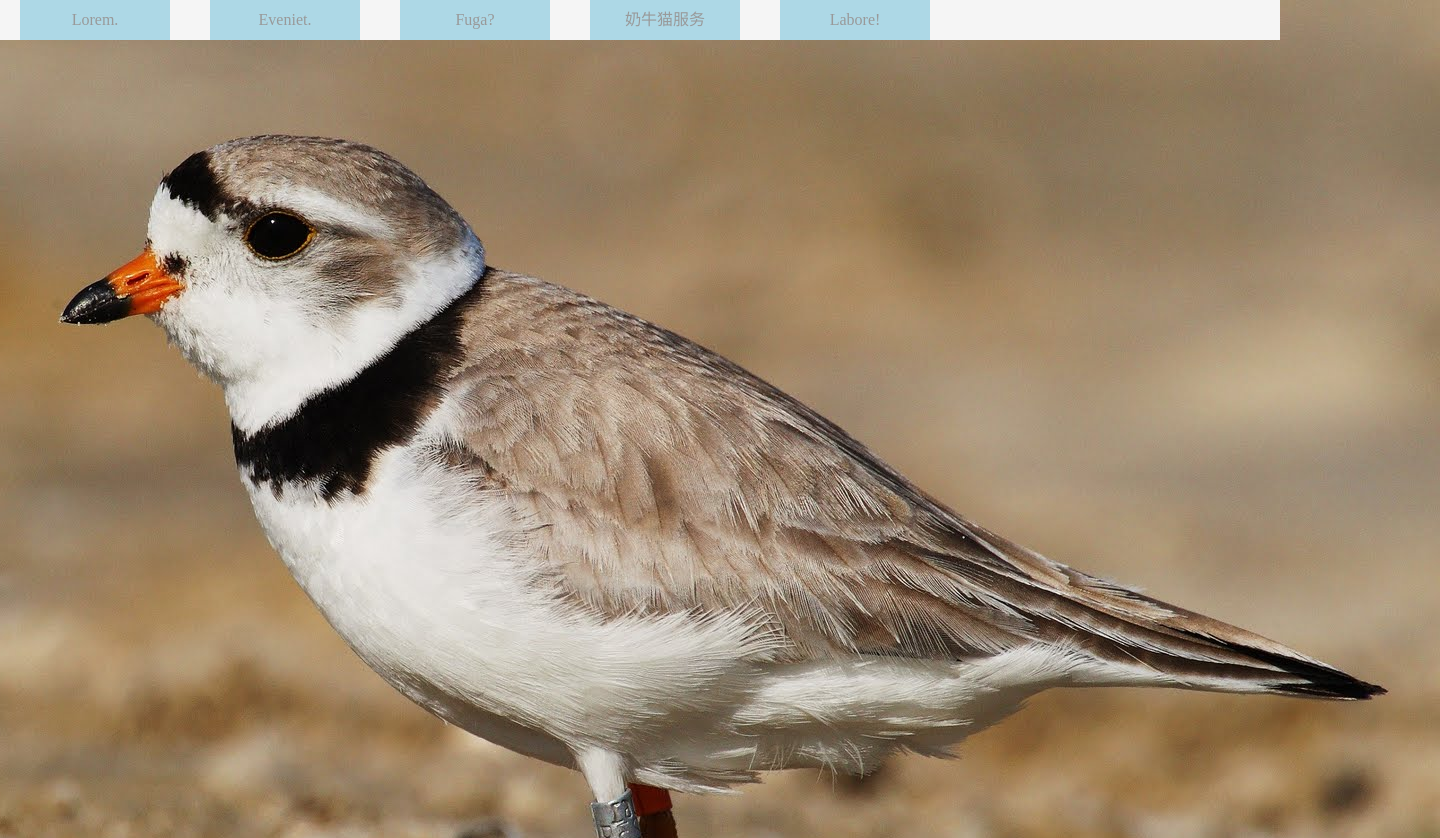
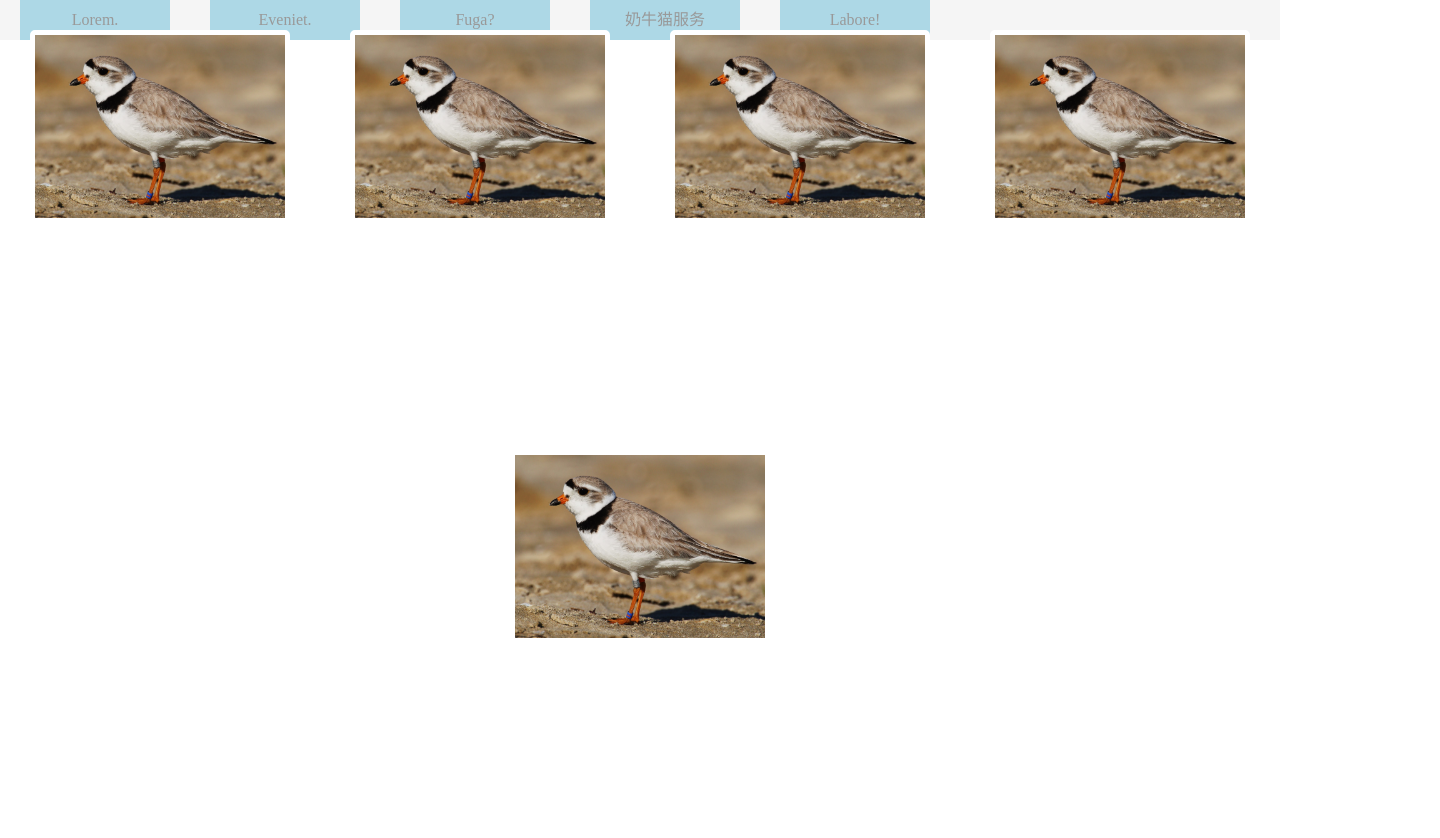
Before and after one commit to Kiara-Li/fluffy-new-yorker, a plain HTML site: page entries/test3.0.html in a window 1280 px wide. Shown: the top 838 px of the page, 1440 px wide, since content can reach past the window. Drawn offline with Linux system fonts and the light colour scheme.

Commit message:
flipcard

```diff
--- a/css/postitionpractise.css
+++ b/css/postitionpractise.css
@@ -67,10 +67,65 @@ left:0;
 background-color:white;
 }
 .shell{
-    postion:relative;
+    position:relative;
     min-width: 1000px;
     display: flex;
     justify-content:center;
     flex-wrap:wrap;
-    transform-style:;
+    transform-style:preserve-3d;
+    perspective:900px;
 }
+.shell .box{
+    position:relative;
+    width: 250px;
+    height: 350px;
+    transition:.3s;
+    overflow:hidden;
+    margin:30px;
+    transform: rotateY(0);
+    transition-delay: 0.1;
+    border-radius: 5px;
+    border:#fff 5px solid;
+}
+.shell .box .images img{
+    width:100%
+}
+.shell:hover.box{
+    transform:rotateY(20deg);
+}
+.shell .box:hover{
+    transform: rotateY(0 deg) scale(1.25);
+    box-shadow: 0 25px 40px rgba(0,0,0,0.7);
+    z-index:1;
+}
+
+.shell .box:hover~.box{
+    transform:rotateY(-20deg);
+}
+.shell .box .content{
+    position:absolute;
+    top:0;
+    width:90%;
+    height:100%;
+    z-index:999;
+    padding:15px;
+}
+.shell .box .content h2{
+    color:rgb(210,140,140);
+    transition: .3s;
+    font-size: 20px;
+    transition: translateY(-100px);
+}
+.shell .box:hover .content h2{
+    transform: translateY(-15px);
+}
+.shell .box .content p{
+    color:#000;
+    transition: .3s;
+    font-size:14px;
+    transform:translateY(600px);
+    background-color: rgba(225,225,225,.7);
+}
+.shell .box:hover .content p{
+    transform:translateY(220px);
+}
--- a/entries/test3.0.html
+++ b/entries/test3.0.html
@@ -56,7 +56,6 @@
       <p>Lorem ipsum dolor sit amet consectetur, adipisicing elit. Quas, aperiam?
       </p>
     </div>
-
   </div>
   <div class="box">
     <div class="images">
@@ -64,8 +63,9 @@
     </div>
     <div class="content">
       <h2 class="Zeenchin"></h2>
-      <p>Lorem  ipsum dolor sit amet consectetur, adipisicing elit. Quas, aperiam?
+      <p>Lorem ipsum dolor sit amet consectetur, adipisicing elit. Quas, aperiam?
       </p>
+    </div>
   </div>
   <div class="box">
     <div class="images">
@@ -73,8 +73,9 @@
     </div>
     <div class="content">
       <h2 class="Zeenchin"></h2>
-        <p>Lorem  ipsum dolor sit amet consectetur, adipisicing elit. Quas, aperiam?
+      <p>Lorem ipsum dolor sit amet consectetur, adipisicing elit. Quas, aperiam?
       </p>
+    </div>
   </div>
   <div class="box">
     <div class="images">
@@ -82,9 +83,22 @@
     </div>
     <div class="content">
       <h2 class="Zeenchin"></h2>
-          <p>Lorem  ipsum dolor sit amet consectetur, adipisicing elit. Quas, aperiam?
+      <p>Lorem ipsum dolor sit amet consectetur, adipisicing elit. Quas, aperiam?
       </p>
     </div>
   </div>
+  <div class="box">
+    <div class="images">
+      <img src="../images/Piping-Plover/Piping plover Charadrius melodus.jpg" alt="">
+    </div>
+    <div class="content">
+      <h2 class="Zeenchin"></h2>
+      <p>Lorem ipsum dolor sit amet consectetur, adipisicing elit. Quas, aperiam?
+      </p>
+    </div>
+  </div>
+
+
+</div>
 </body>
 </html>
```
Lines whose indentation alone changed are shown as unchanged.
